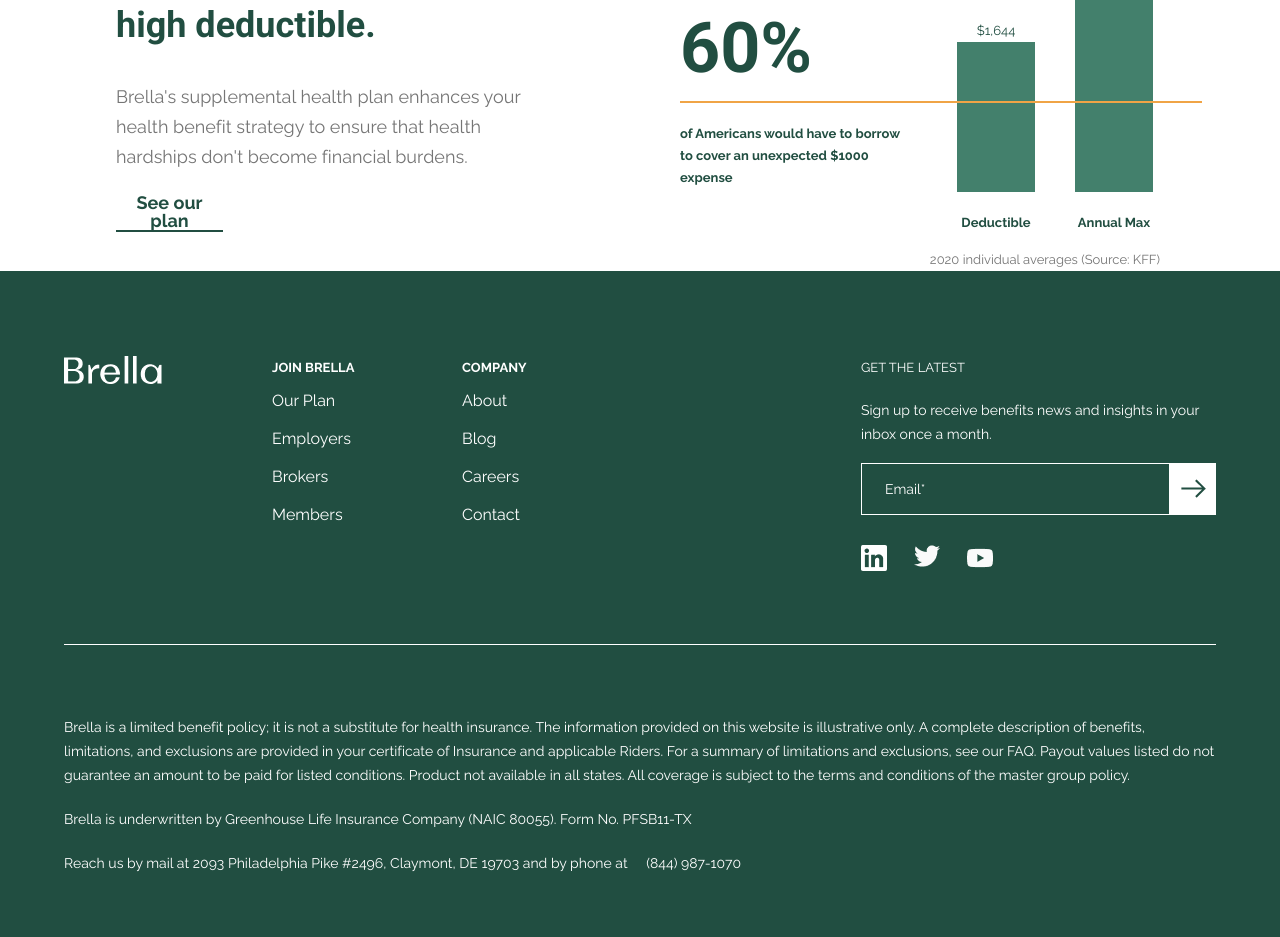
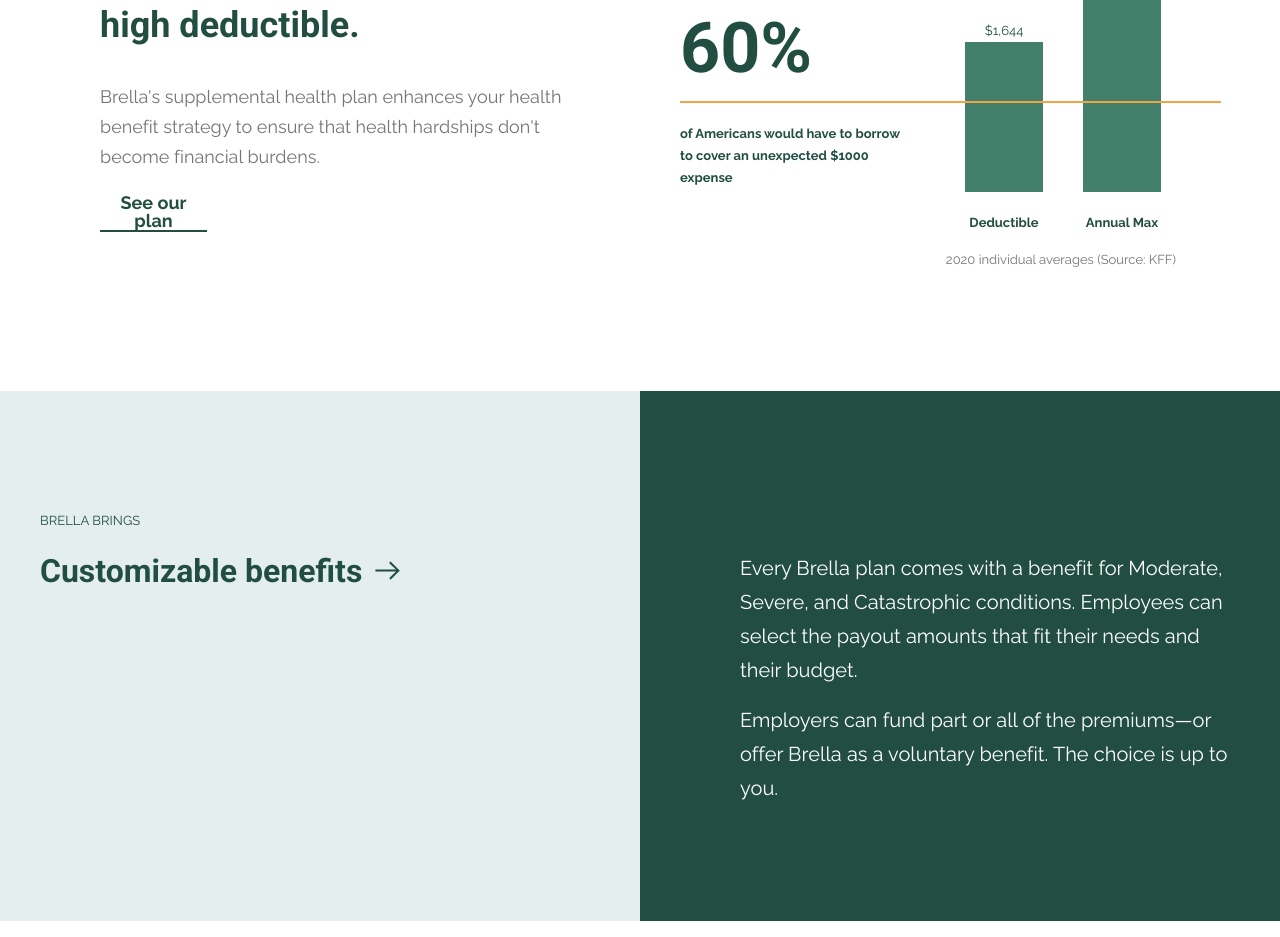
Before and after one commit to AlexUAKH/landing_Brella_insuarence, a website: page app/index.html in a window 1280 px wide. Shown: the part 1163-2100 px from the top of the page. Drawn offline with nearby package versions, Linux system fonts and the light colour scheme; files that its build step writes are made by us from their sources; files whose address does not match are found by name.

Commit message:
changed img src

```diff
--- /dev/null
+++ b/app/parts/advantage.html
@@ -0,0 +1,25 @@
+<div class="page__advantage advantage">
+  <div class="advantage__container __container">
+    <div class="advantage__body">
+      <div class="advantage__question">brella brings</div>
+      <ul class="advantage__tabs tabs">
+        <li class="tabs__tab active">
+          <a href="" class="tabs__link __target-tab-1">Customizable benefits</a>
+        </li>
+      </ul>
+    </div>
+    <div class="advantage__item-box">
+      <div class="tabs__item" data-move="__target-tab-1,1,960">
+        <p>
+          Every Brella plan comes with a benefit for Moderate, Severe, and
+          Catastrophic conditions. Employees can select the payout amounts that
+          fit their needs and their budget.
+        </p>
+        <p>
+          Employers can fund part or all of the premiums—or offer Brella as a
+          voluntary benefit. The choice is up to you.
+        </p>
+      </div>
+    </div>
+  </div>
+</div>
--- a/app/parts/footer.html
+++ b/app/parts/footer.html
@@ -2,7 +2,7 @@
   <div class="footer__container __container">
     <div class="footer__body">
       <div class="footer__logo">
-        <img src="../img/src/footer_logo.png" alt="Brella insurance" />
+        <img src="../img/dist/footer_logo.png" alt="Brella insurance" />
       </div>
       <div class="footer__navigation nav-footer">
         <div class="nav-footer__row">
@@ -38,13 +38,13 @@
         </form>
         <div class="contacts__social social">
           <div class="social__icon">
-            <img src="../img/src/icon_linkedin.png" alt="Linkedin" />
+            <img src="../img/dist/icon_linkedin.png" alt="Linkedin" />
           </div>
           <div class="social__icon">
-            <img src="../img/src/icon_tviter.png" alt="Twitter" />
+            <img src="../img/dist/icon_tviter.png" alt="Twitter" />
           </div>
           <div class="social__icon">
-            <img src="../img/src/icon_youtube.png" alt="Youtube" />
+            <img src="../img/dist/icon_youtube.png" alt="Youtube" />
           </div>
         </div>
       </div>
--- a/app/parts/header.html
+++ b/app/parts/header.html
@@ -2,7 +2,7 @@
   <div class="header__container __header-container">
     <div class="header__logo">
       <a href="#">
-        <img src="../img/src/header_logo.jpg" alt="Drella insurance" />
+        <img src="../img/dist/header_logo.jpg" alt="Drella insurance" />
       </a>
     </div>
     <div class="header__navigation">
--- a/app/parts/why.html
+++ b/app/parts/why.html
@@ -4,7 +4,7 @@
       <div class="pluses__row">
         <div class="pluses__column">
           <img
-            src="../img/src/icon_umbrella.png"
+            src="../img/dist/icon_umbrella.png"
             alt="More coverage"
             class="pluses__img"
             width="41px"
@@ -20,7 +20,7 @@
         </div>
         <div class="pluses__column">
           <img
-            src="../img/src/icon_check.png"
+            src="../img/dist/icon_check.png"
             alt="Less hassle"
             class="pluses__img"
             width="41px"
@@ -36,7 +36,7 @@
         </div>
         <div class="pluses__column">
           <img
-            src="../img/src/icon_purse.png"
+            src="../img/dist/icon_purse.png"
             alt="Faster benefits"
             class="pluses__img"
             width="58px"
--- a/app/styles/_config.scss
+++ b/app/styles/_config.scss
@@ -10,7 +10,7 @@
 $systemfont: -apple-system, BlinkMacSystemFont, Arial, sans-serif; // System Font Family
 $btn-border-radius: 6px;
 
-$container-width: 1200px;
+$container-width: 1232px;
 $header-container-width: 1350px;
 
 // IMPORT SECTION
--- a/app/styles/blocks/_footer.scss
+++ b/app/styles/blocks/_footer.scss
@@ -2,7 +2,7 @@
   background-color: $footerbackground;
   // .footer__container
   &__container {
-    padding: 80px 0 50px 0;
+    padding: 80px 16px 50px 16px;
     color: #fff;
     @media (max-width: 1280px) and (min-width: 881px) {
       padding: 60px 24px 50px 24px;
@@ -254,7 +254,7 @@
     height: 52px;
     border: 0;
     background-color: white;
-    background-image: url("../../img/src/icon_right_arrow.png");
+    background-image: url("../../img/dist/icon_right_arrow.png");
     background-position: 50% 50%;
     background-repeat: no-repeat;
   }
--- a/app/styles/blocks/_general.scss
+++ b/app/styles/blocks/_general.scss
@@ -47,6 +47,11 @@
   // .page__why
   &__why {
   }
+
+  // .page__advantage
+  &__advantage {
+    margin-top: 120px;
+  }
 }
 
 .footer {
--- a/app/styles/blocks/_intro.scss
+++ b/app/styles/blocks/_intro.scss
@@ -1,6 +1,6 @@
 .intro {
   height: 720px;
-  background: url("../../img/src/background_1st_section.jpg") 50% 0 no-repeat;
+  background: url("../../img/dist/background_1st_section.jpg") 50% 0 no-repeat;
   background-color: #dfdede;
   position: relative;
 
--- /dev/null
+++ b/app/styles/blocks/advantage.scss
@@ -0,0 +1,83 @@
+.advantage {
+  width: 100%;
+  background: linear-gradient(to right, #e3eeed 50%, #214e41 50%);
+  margin-bottom: 20px;
+
+  // .advantage__container
+  &__container {
+    display: flex;
+  }
+
+  &__body,
+  &__item-box {
+    flex: 1 1 50%;
+  }
+
+  &__body {
+    padding: 120px 0;
+    width: 50%;
+  }
+
+  // .advantage__question
+  &__question {
+    font-size: 13px;
+    line-height: 154%;
+    letter-spacing: 0.05px;
+    text-transform: uppercase;
+    color: #214e41;
+    margin-bottom: 20px;
+  }
+
+  // .advantage__tabs
+  &__tabs {
+  }
+
+  &__tabs:not(:last-child) {
+    margin-bottom: 10px;
+  }
+}
+
+.tabs {
+  // .tabs__tab
+  &__tab {
+    font-family: Roboto;
+    font-style: normal;
+    font-weight: normal;
+    font-size: 32px;
+    line-height: 131%;
+    color: #43806c;
+  }
+
+  &__tab.active {
+    font-weight: bold;
+    color: #214e41;
+    & a {
+      position: relative;
+      &::after {
+        position: absolute;
+        content: "";
+        width: 30px;
+        height: 23px;
+        top: 0.5rem;
+        right: -40px;
+        background: url("../../img/dist/icon_right_arrow.png");
+      }
+    }
+  }
+
+  // .tabs__link
+  &__link {
+  }
+
+  // .tabs__item
+  &__item {
+    padding: 160px 0 100px 100px;
+    & p {
+      font-weight: normal;
+      font-size: 20px;
+      line-height: 170%;
+      letter-spacing: 0.02px;
+      color: #ffffff;
+    }
+  }
+}
--- a/app/styles/main.scss
+++ b/app/styles/main.scss
@@ -1,7 +1,8 @@
-@import "_config";
-@import "./blocks/_general";
-@import "./blocks/_footer";
-@import "./blocks/_header";
-@import "./blocks/_intro";
-@import "./blocks/_why";
+@import "config";
+@import "./blocks/general";
+@import "./blocks/footer";
+@import "./blocks/header";
+@import "./blocks/intro";
+@import "./blocks/why";
+@import "./blocks/advantage";
 //@import "./blocks/**/*";
--- a/gulpfile.js
+++ b/gulpfile.js
@@ -16,7 +16,7 @@
     html: [source_folder + "/*.html", "!" + source_folder + "/_*.html"],
     css: [source_folder + "/styles/*.*", "!" + source_folder + "/styles/_*.*"], //source_folder + "/scss/style.scss",
     js: [source_folder + "/js/*.js", "!" + source_folder + "/js/*.min.js"], // source_folder + "/js/script.js",
-    img: [source_folder + "/images/src/**/*"], //source_folder + "/img/**/*.{jpg,png,svg,gif,ico,webp}",//
+    img: [source_folder + "/img/src/**/*"], //source_folder + "/img/**/*.{jpg,png,svg,gif,ico,webp}",//
     fonts: source_folder + "/fonts/*.ttf"
   },
   watch: {
@@ -169,8 +169,10 @@
 }
 
 function images() {
+  console.log("img");
+
   return src(path.src.img)
-    .pipe(changed("app/images/dist"))
+    .pipe(changed("app/img/dist"))
     .pipe(
       imagemin({
         progressive: true,
@@ -179,7 +181,7 @@
         optimizationLevel: 3 // 0 to 7
       })
     )
-    .pipe(dest(source_folder + "/images/dist"))
+    .pipe(dest(source_folder + "/img/dist"))
     .pipe(browserSync.stream());
 }
 
```
Also changed, not shown: app/index.html (+1 -0 lines), app/css/main.css, app/css/main.min.css.
